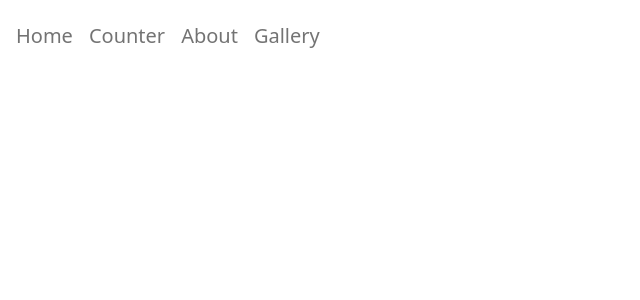
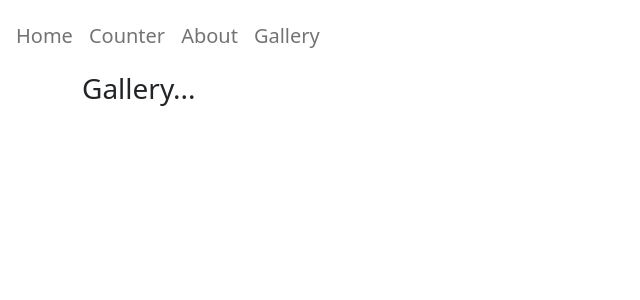
Before and after one commit to HKassogue/app_test2_react_js, a React (Create React App) app: page /gallery in a window 1280 px wide. Shown: the top 300 px of the page, without its empty margins (0-640 px from the left). Built offline with nearby package versions, Linux system fonts and the light colour scheme.

Commit message:
use of Routes system 2

```diff
--- a/src/App.js
+++ b/src/App.js
@@ -3,6 +3,7 @@ import './App.css';
 import Counter from './components/counter';
 import About from './components/about';
 import {Route, Routes, Link, BrowserRouter as Router } from 'react-router-dom'
+import Gallery from './components/gallery';
 
 function App() {
   return (
@@ -34,7 +35,7 @@ function App() {
           <Route path="/home"> </Route>
           <Route path="/counter" element={<Counter/>}> </Route>
           <Route path="/about" element={<About/>}> </Route>
-          <Route path="/gallery"> </Route>
+          <Route path="/gallery" element={<Gallery/>}> </Route>
         </Routes>
       </div>
     </Router>
--- /dev/null
+++ b/src/components/about.js
@@ -0,0 +1,8 @@
+import React, {Component} from "react";
+import 'bootstrap/dist/css/bootstrap.min.css';
+
+function About () {
+    return <h2>About component</h2>
+};
+
+export default About
--- a/src/components/counter.js
+++ b/src/components/counter.js
@@ -25,7 +25,7 @@ class Counter extends Component {
             <div className="card m-3">
                 <div className="card-header">
                     <strong>
-                        {this.props.title} : {this.state.counter}
+                        {this.props.title?this.props.title:'Default title'} : {this.state.counter}
                     </strong>
                 </div>
                 <div className="align-self-end">
@@ -37,7 +37,7 @@ class Counter extends Component {
                         this.state.list.map((value,index) =>
                             <span>
                                 {index}
-                                <img width={100} src={this.props.image}/>
+                                <img width={100} src={this.props.image?this.props.image:'images/profile.png'}/>
                             </span>
                         )
                     }
--- /dev/null
+++ b/src/components/gallery.js
@@ -0,0 +1,13 @@
+import React, {Component} from "react";
+
+class Gallery extends Component {
+    render() {
+        return (
+            <div>
+                <h3>Gallery...</h3>
+            </div>
+        );
+    }
+}
+
+export default Gallery;
```
